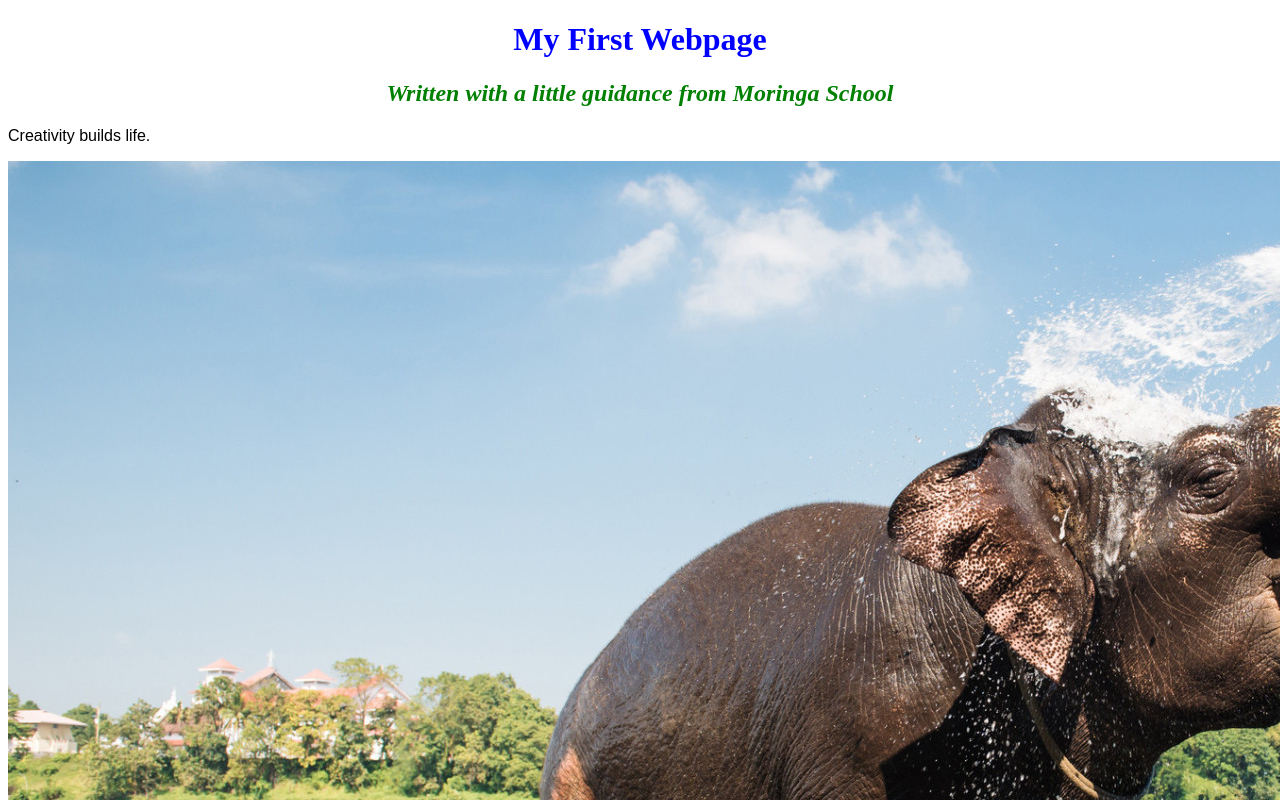
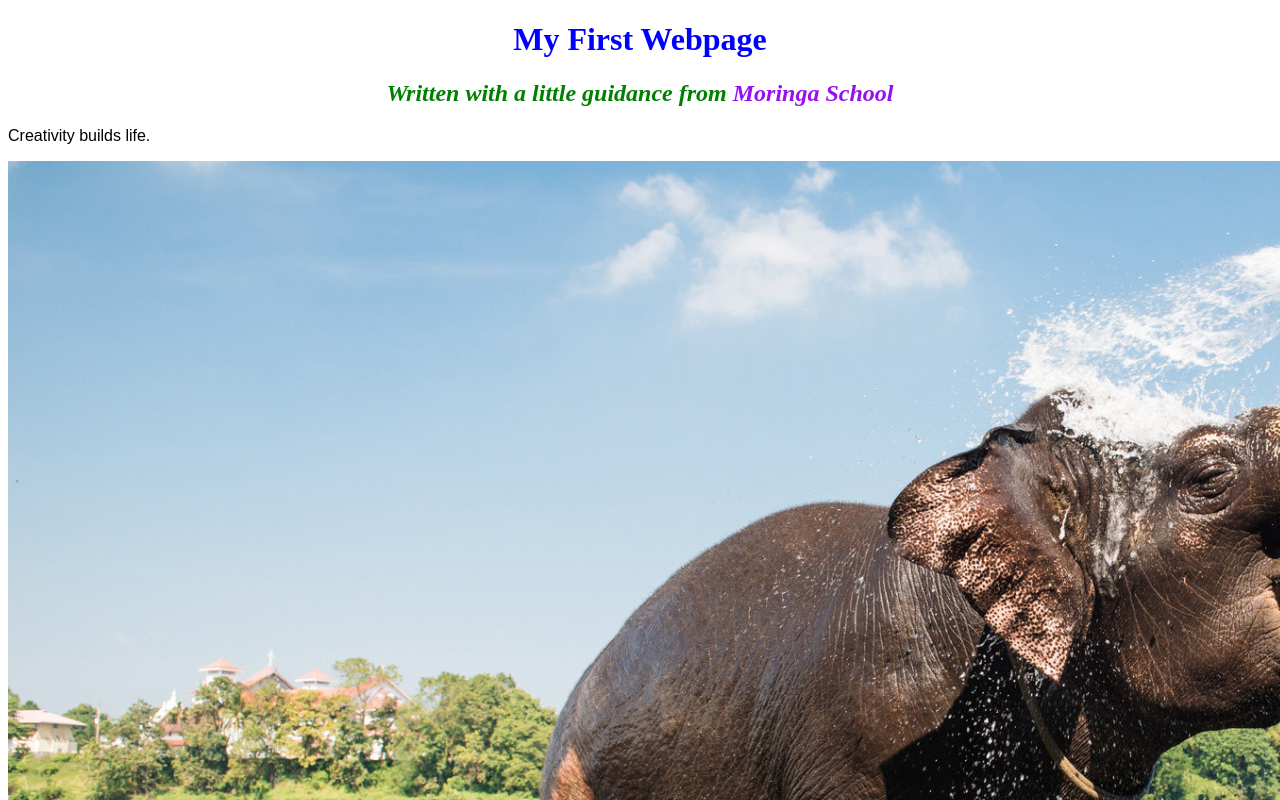
Before and after one commit to rkemmy/my-first-webpage, a plain HTML site: page index.html in a window 1280 px wide. Shown: the top 800 px of the page. Drawn offline with Linux system fonts and the light colour scheme.

Commit message:
Change name of my-first-webpage.html to index.html

```diff
--- a/my-first-webpage.html
+++ b/index.html
@@ -3,6 +3,7 @@
   <head>
     <title>Amazing-life</title>
     <link href="css/style.css" rel="stylesheet" type="text/css">
+    <link href ="css/morestyle.css" rel="stylesheet" type="text/css">
   </head>
   <body>
     <h1>My First Webpage</h1>
```
Also changed, not shown: my-favorite-things.html (+2 -0 lines).
